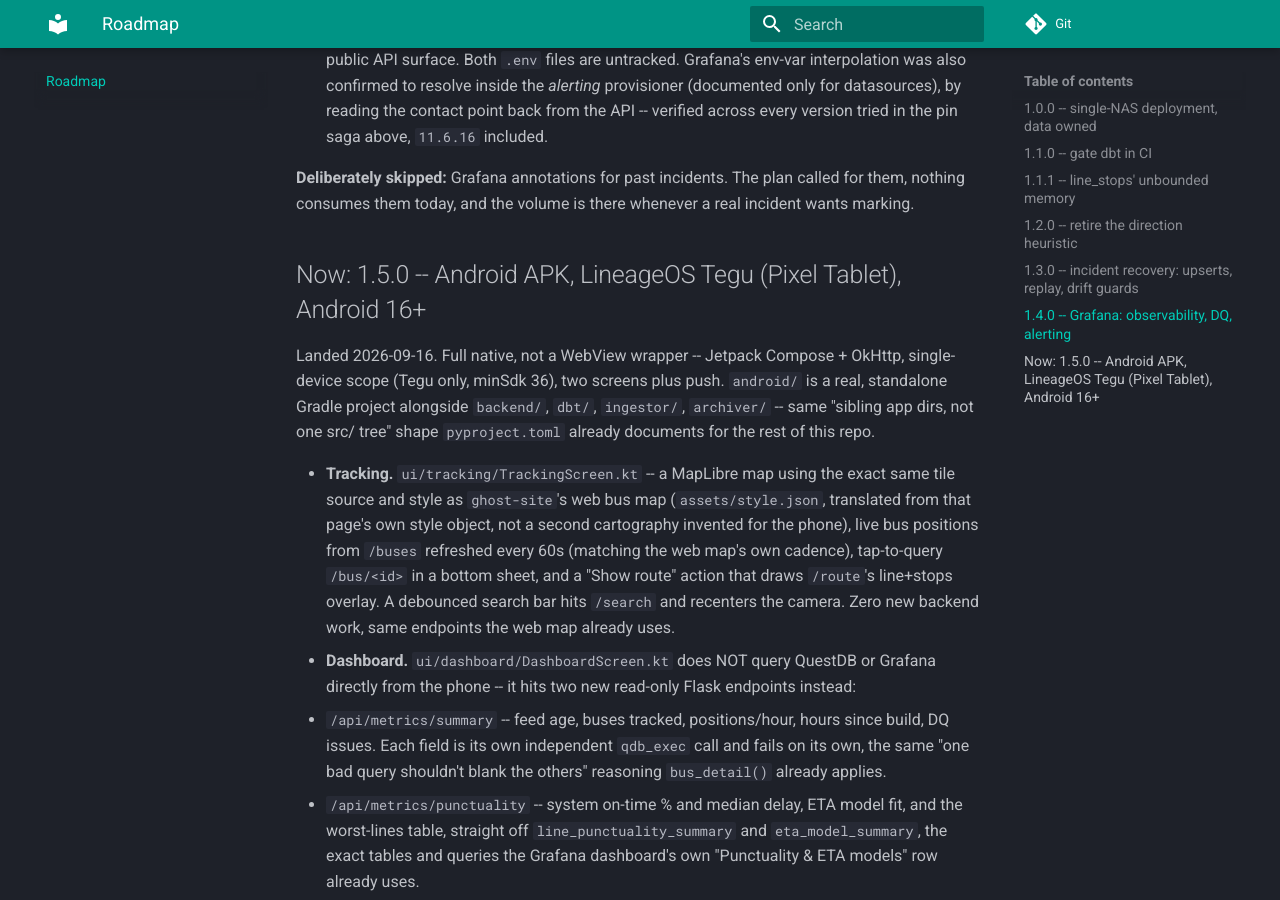
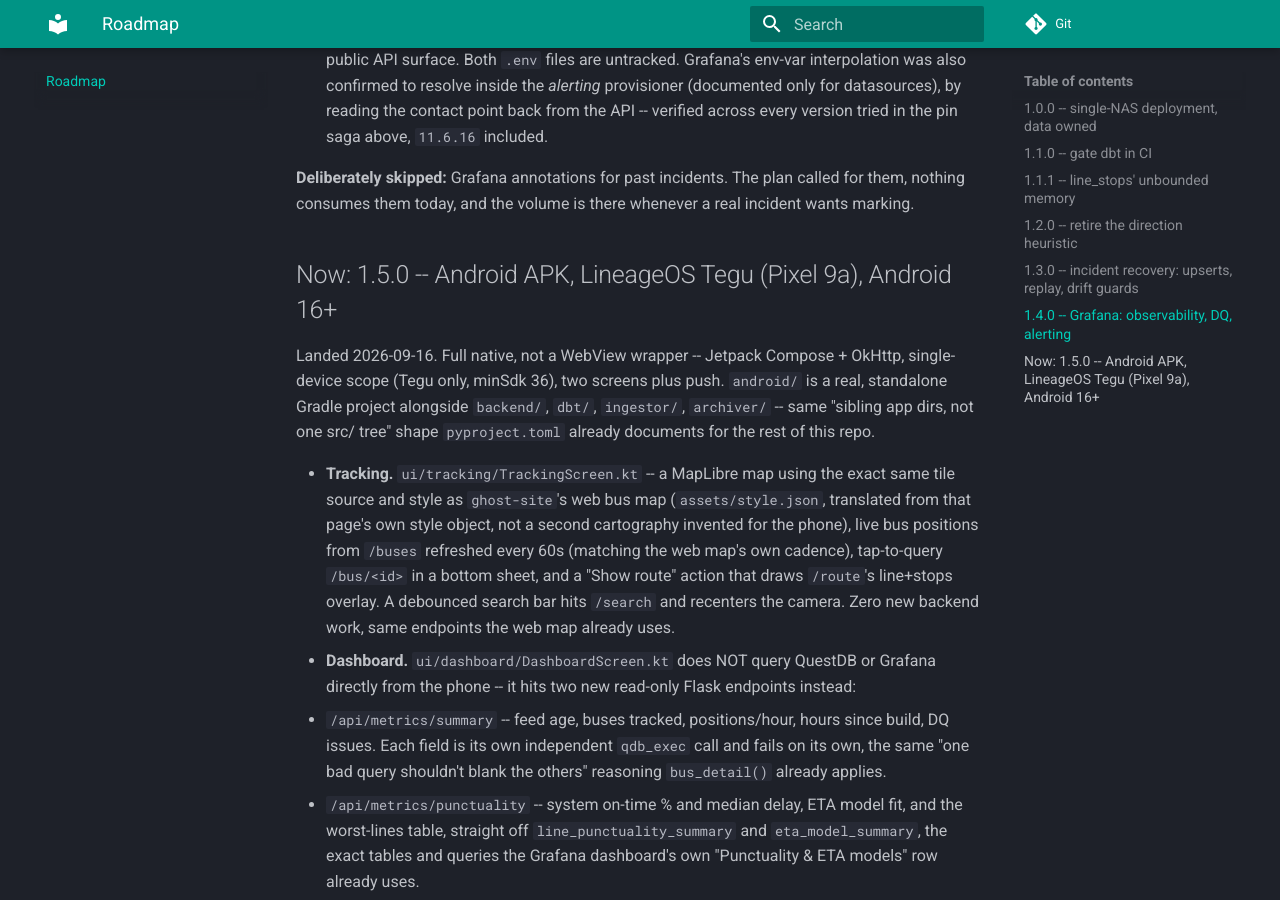
Before and after one commit to wraith-proxy/wraith-bus-ingestor, an MkDocs documentation site: the page built from docs/ROADMAP.md, in a window 1280 px wide and 900 px high, scrolled down 5543 px. Built offline with MkDocs 1.6.1 and Material for MkDocs 9.7.7, drawn with Linux system fonts in a browser that asks for light colours.

Commit message:
:bug: fix/TJP-16090: Tegu is a Pixel 9a phone, not a Pixel Tablet; restrict debug APK to arm64-v8a
Corrected everywhere this session's own comments/docs said "Pixel Tablet"
-- Tegu is the codename for the Pixel 9a, a phone. Roadmap heading and
two build.gradle.kts comments fixed.

Also restricted the debug APK's ndk.abiFilters to arm64-v8a: the debug
build was shipping MapLibre's native libs for all four ABIs
(armeabi-v7a, x86, x86_64 included), quadrupling the native-lib payload
for three architectures no real device here will ever run. Shrunk the
APK from 101.5MB to 74.4MB. Verified: `unzip -l` shows only arm64-v8a
under lib/ now, and a clean assembleDebug still succeeds.

Claude-Session: https://claude.ai/code/session_0166eYQAwCyAaaTNXhc6oXAN

```diff
--- a/docs/ROADMAP.md
+++ b/docs/ROADMAP.md
@@ -273,7 +273,7 @@ hand-rolled semantic layer.
 plan called for them, nothing consumes them today, and the volume is
 there whenever a real incident wants marking.
 
-## Now: 1.5.0 -- Android APK, LineageOS Tegu (Pixel Tablet), Android 16+
+## Now: 1.5.0 -- Android APK, LineageOS Tegu (Pixel 9a), Android 16+
 
 Landed 2026-09-16. Full native, not a WebView wrapper -- Jetpack Compose
 + OkHttp, single-device scope (Tegu only, minSdk 36), two screens plus
```
Also changed, not shown: 1 other file.
